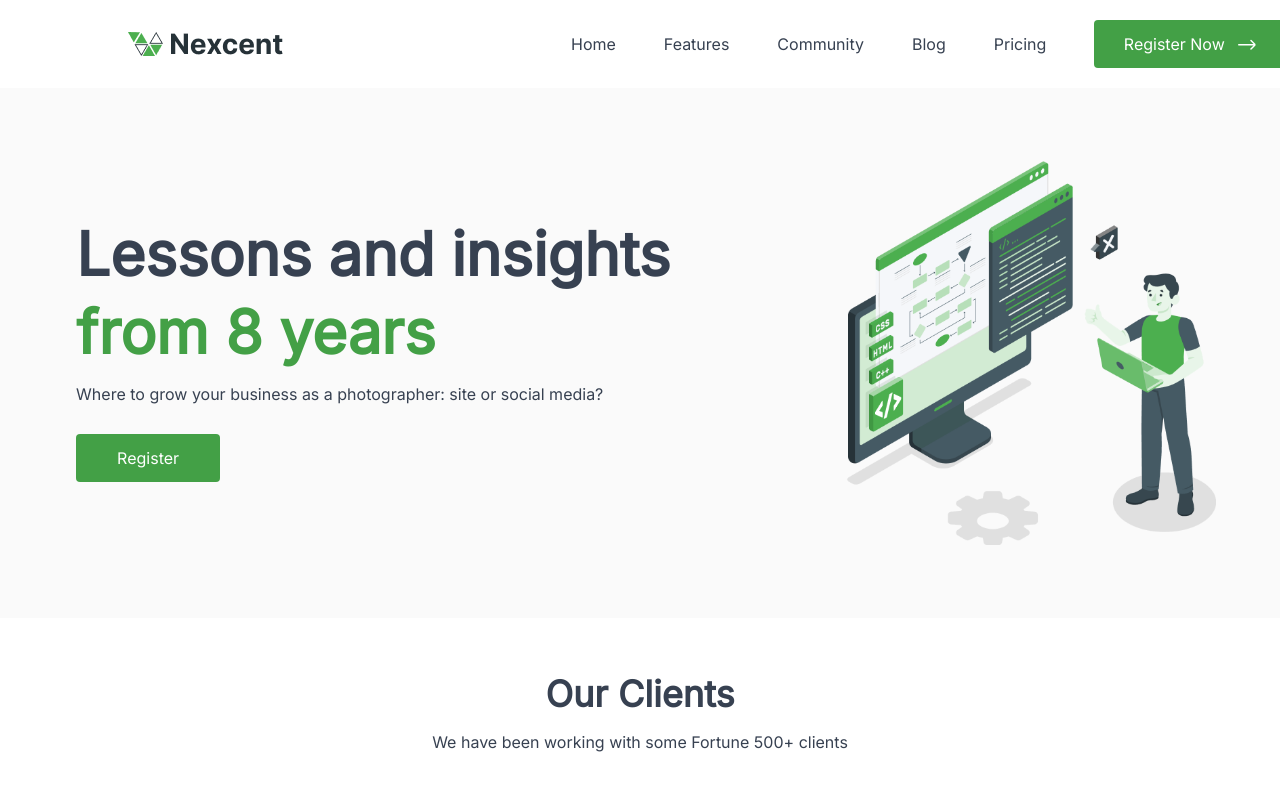
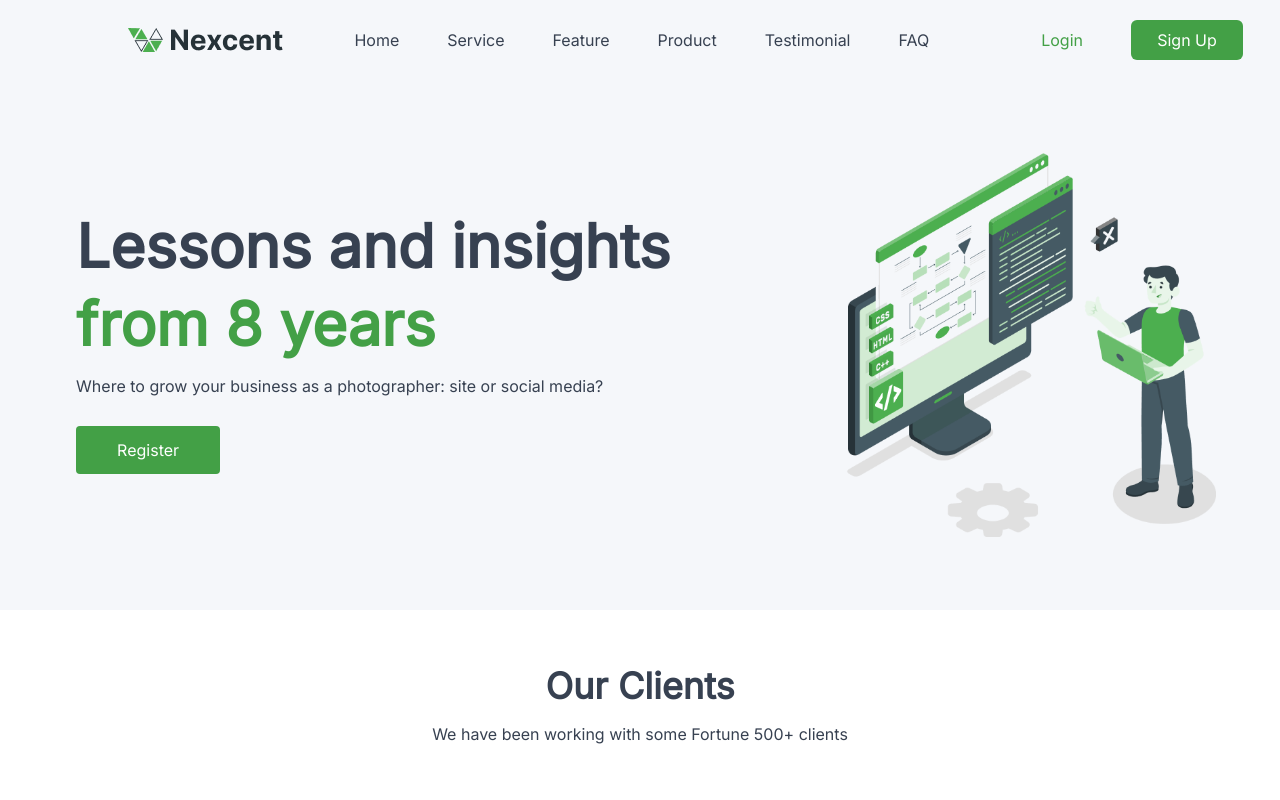
Before and after one commit to Arfa-Zia/website-landing-page, a website: page index.html in a window 1280 px wide. Shown: the top 800 px of the page. Drawn offline with Linux system fonts and the light colour scheme.

Commit message:
Change header style

```diff
--- a/index.html
+++ b/index.html
@@ -6,24 +6,26 @@
     <link rel="stylesheet" href="https://cdnjs.cloudflare.com/ajax/libs/font-awesome/6.5.2/css/all.min.css">
     <link rel="stylesheet" href="https://fonts.googleapis.com/css?family=Inter">
     <link rel="stylesheet" href="style.css">
-    <title>Document</title>
+    <title>Landing Page</title>
 </head>
 <body class="overflow-x-hidden font-inter text-gray-700 w-screen">
     <header class="w-screen">
 
-        <nav class="flex gap-72 py-5 px-16 w-full items-center ">
+        <nav class="flex gap-48 py-5 px-16 w-full items-center bg-neutral-silver ">
 
             <img class="w-1/6 ml-16" src="imgs/Logo.png" alt="logo">
 
             <ul class="flex w-2/3 justify-end space-x-12 items-center">
 
                 <li><a href="">Home</a></li>
-                <li><a href="">Features</a></li>
-                <li><a href="">Community</a></li>
-                <li><a href="">Blog</a></li>
-                <li><a href="">Pricing</a></li>
+                <li><a href="">Service</a></li>
+                <li><a href="">Feature</a></li>
+                <li><a href="">Product</a></li>
+                <li><a href="">Testimonial</a></li>
+                <li><a href="">FAQ</a></li>
 
-                <li><button class=" flex items-center justify-center h-full w-48 bg-color-shade-1 p-3 text-center text-white rounded">Register Now &nbsp; <img src="imgs/Right.png" class="inline"> </button></li>
+                <li><button class=" ml-16 text-color-shade-1">Login</button></li>
+                <li><button class="w-28 bg-color-shade-1 p-2 text-center text-white rounded-md" >Sign Up</button></li>
 
             </ul>
 
@@ -33,7 +35,7 @@
 
     <main>
 
-        <div id="hero" class="flex justify-end p-16 items-center w-full h-[530px] bg-neutral-50 shadow-neutral-100">
+        <div id="hero" class="flex justify-end p-16 items-center w-full h-[530px] bg-neutral-silver shadow-neutral-100">
             <div class="flex flex-col">
 
                 <h1 class="font-semibold text-6xl mr-44 ">Lessons and insights <br>
@@ -66,7 +68,7 @@
 
                 <div class="flex flex-col gap-5 justify-center items-center shadow-md px-6 py-10 rounded-md w-1/3">
                     <img src="imgs/group icon.png">
-                    <h3 class="font-semibold text-3xl" >Membership Organisations</h3>
+                    <h3 class="font-semibold text-3xl">Membership <br> Organisations</h3>
                     <p>Our membership management software provides full automation of membership renewals and payments</p>
                 </div>
 
```
Also changed, not shown: style.css.
